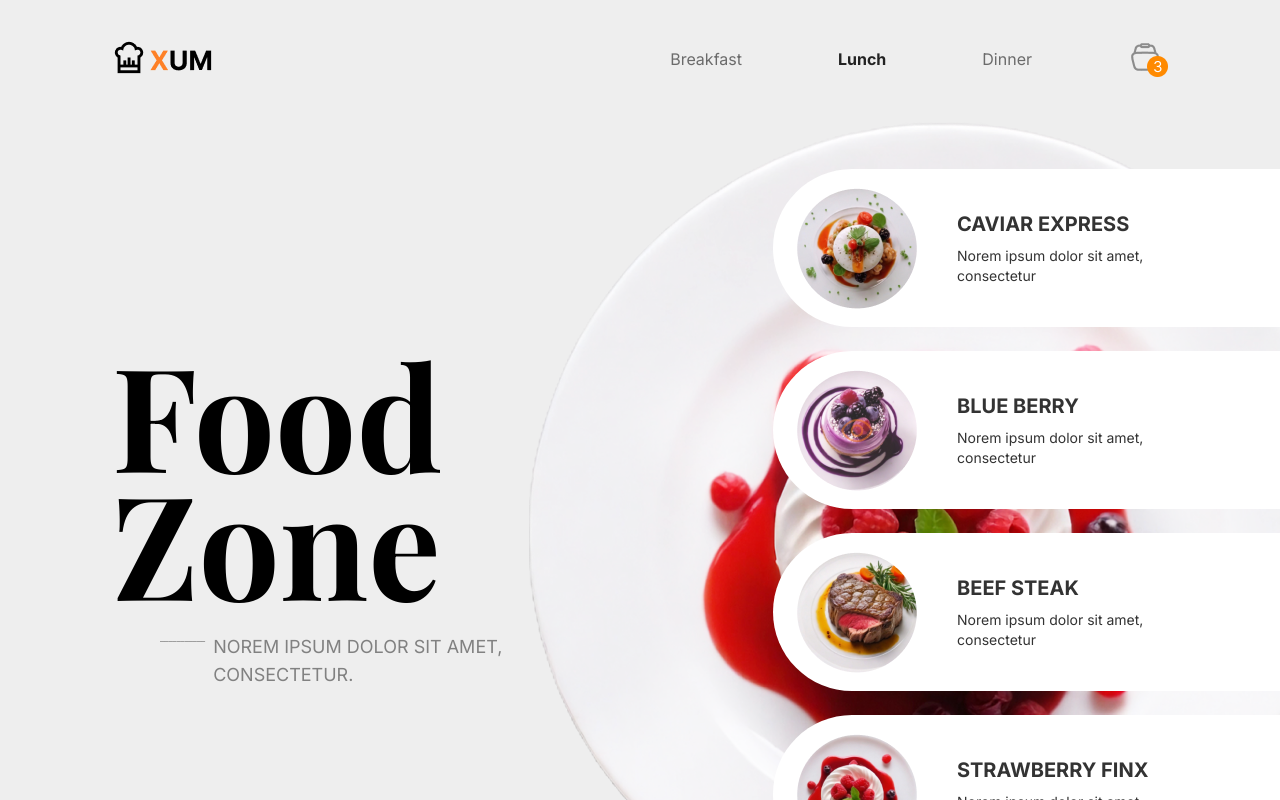
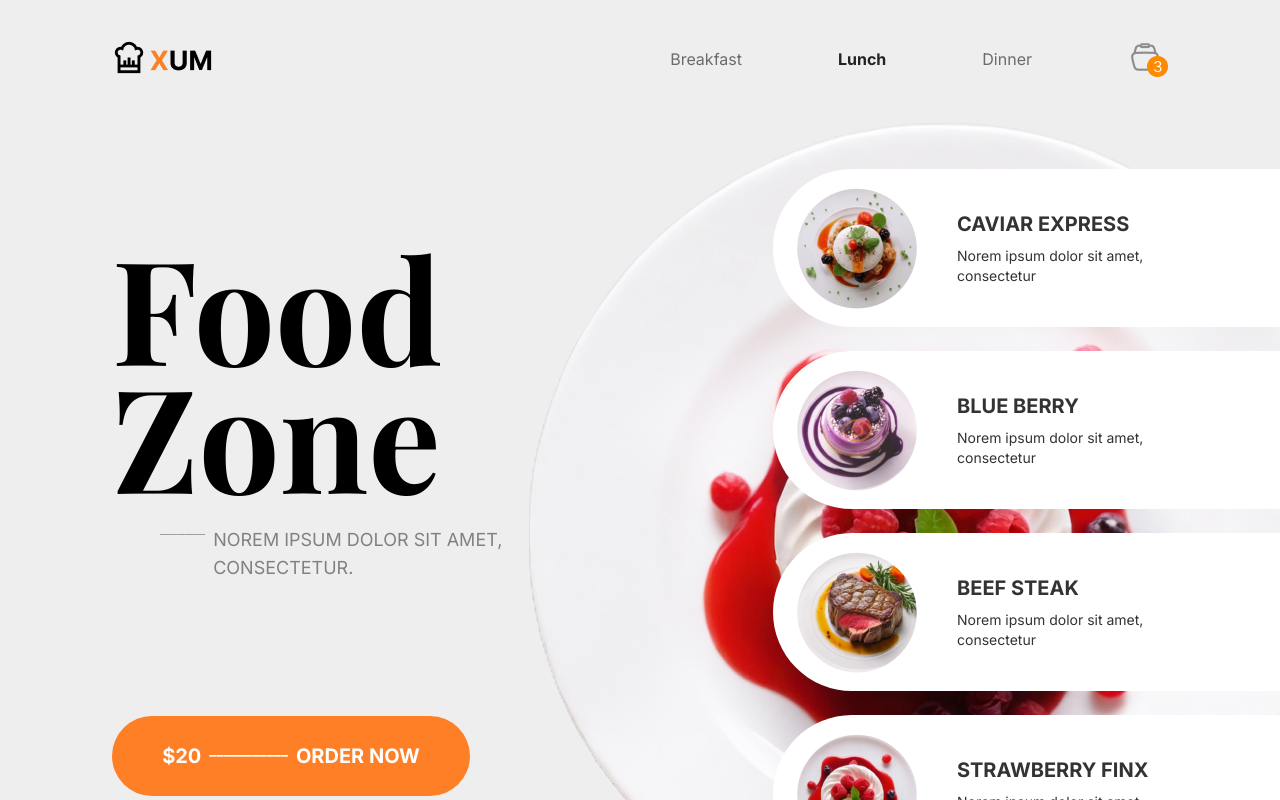
Before and after one commit to vishalthapa07/food-zone, a Next.js app: page / in a window 1280 px wide. Built offline with nearby package versions, Linux system fonts and the light colour scheme; a web font is replaced by a local one.

Commit message:
fix css for order now button

```diff
--- a/src/app/page.tsx
+++ b/src/app/page.tsx
@@ -44,6 +44,13 @@ export default function Home() {
               </p>
             </div>
           </div>
+          <div className="flex 2xl:hidden h-[60px] md:h-[80px] w-[258px] md:w-[358px] z-10 mt-2 rounded-full uppercase items-center justify-center bg-orange1 text-white1 font-bold text-base md:text-xl">
+            $20{" "}
+            <span className="px-2">
+              <sup>___________</sup>
+            </span>
+            order now
+          </div>
         </div>
 
         <div>
@@ -56,7 +63,7 @@ export default function Home() {
                 : "transform scale-100 rotate-0 opacity-100"
             }`}
           />
-          <div className="h-[60px] md:h-[80px] w-[250px] md:w-[358px] z-20 rounded-full uppercase flex items-center justify-center absolute m-auto mb-4 bottom-96 md:bottom-36 lg:bottom-0 ml-20 md:ml-44  bg-orange1 text-white1 font-bold text-base md:text-xl">
+          <div className="hidden 2xl:flex h-[80px] w-[358px] z-20 rounded-full uppercase items-center justify-center absolute m-auto mb-4 bottom-96 md:bottom-36 lg:bottom-0 ml-20 md:ml-44 bg-orange1 text-white1 font-bold text-base md:text-xl">
             $20{" "}
             <span className="px-2">
               <sup>___________</sup>
```
